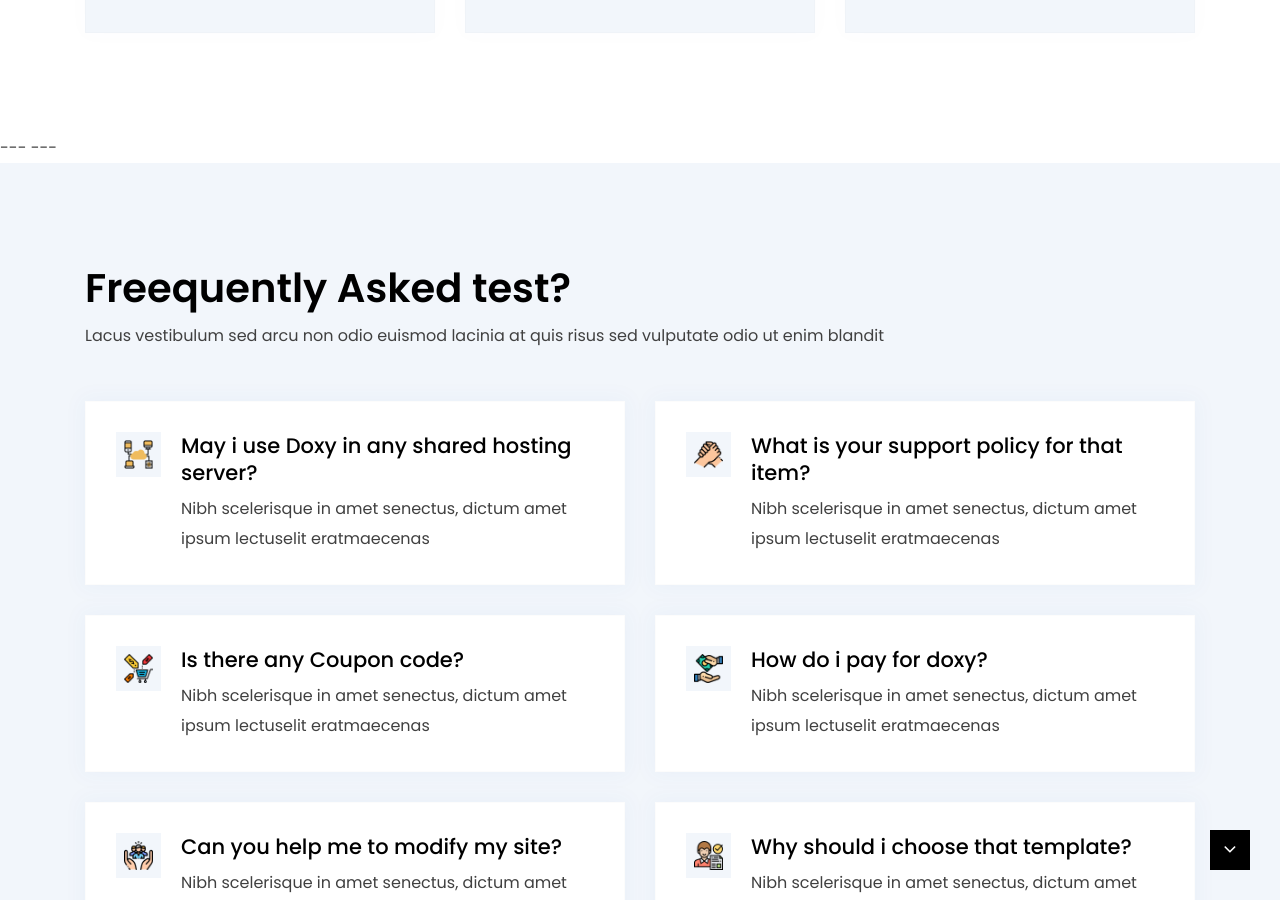
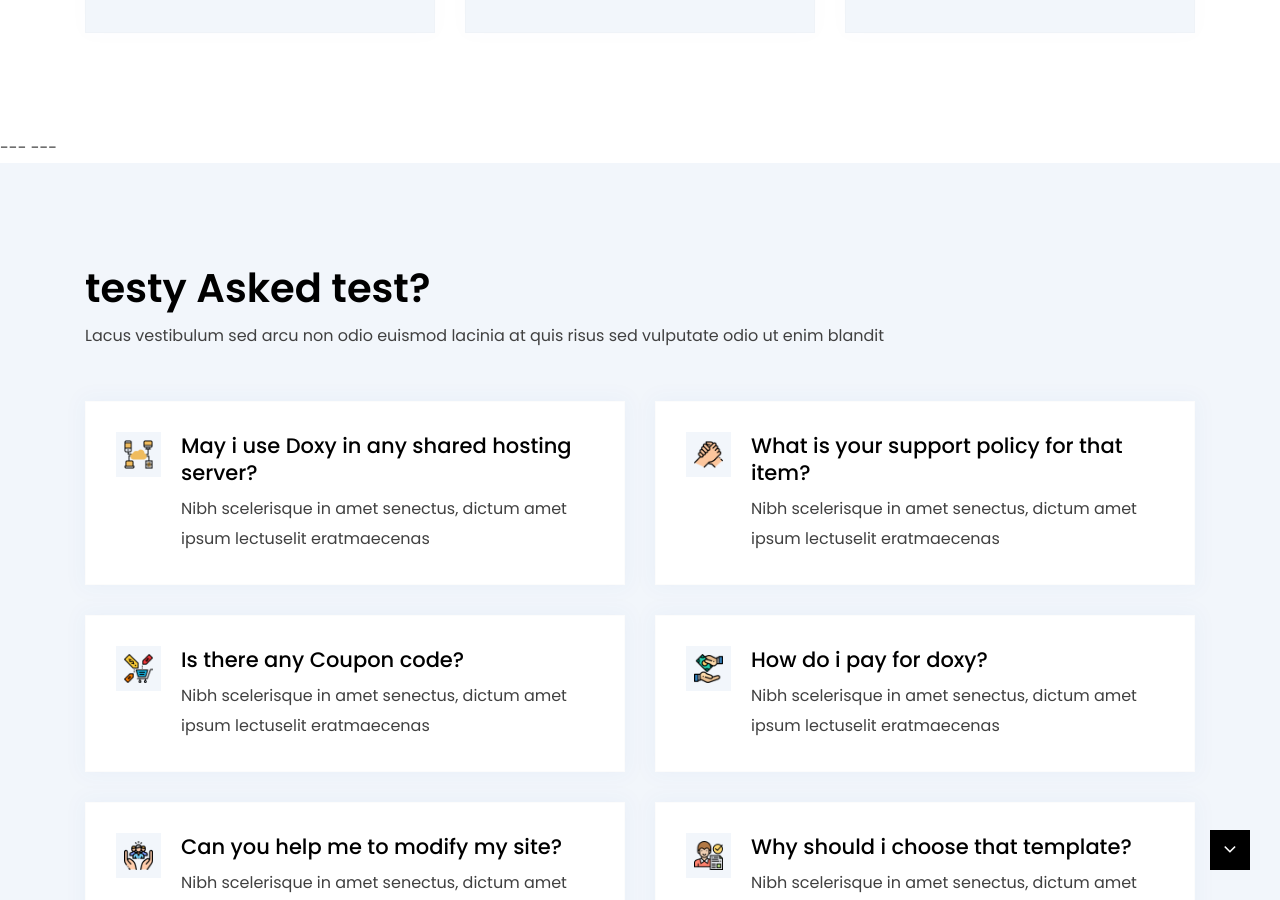
Before and after one commit to trazzos/upaded, a Jekyll site: the page built from index.html, in a window 1280 px wide and 900 px high, scrolled down 1851 px. Built offline with Jekyll 4.4.1, drawn with Linux system fonts in a browser that asks for light colours.

Commit message:
Update from Forestry.io dlopez@trazzos.com updated _includes/faq_area.html

```diff
--- a/_includes/faq_area.html
+++ b/_includes/faq_area.html
@@ -6,7 +6,7 @@
     <div class="faq-wrapper section-spacing bminus-30">
         <div class="container">
             <div class="section-title">
-                <h2 class="heading-2">Freequently Asked test?</h2>
+                <h2 class="heading-2">testy Asked test?</h2>
                 <p>Lacus vestibulum sed arcu non odio euismod lacinia at quis risus sed vulputate odio ut enim blandit </p>
             </div>
             <div class="row">
```
